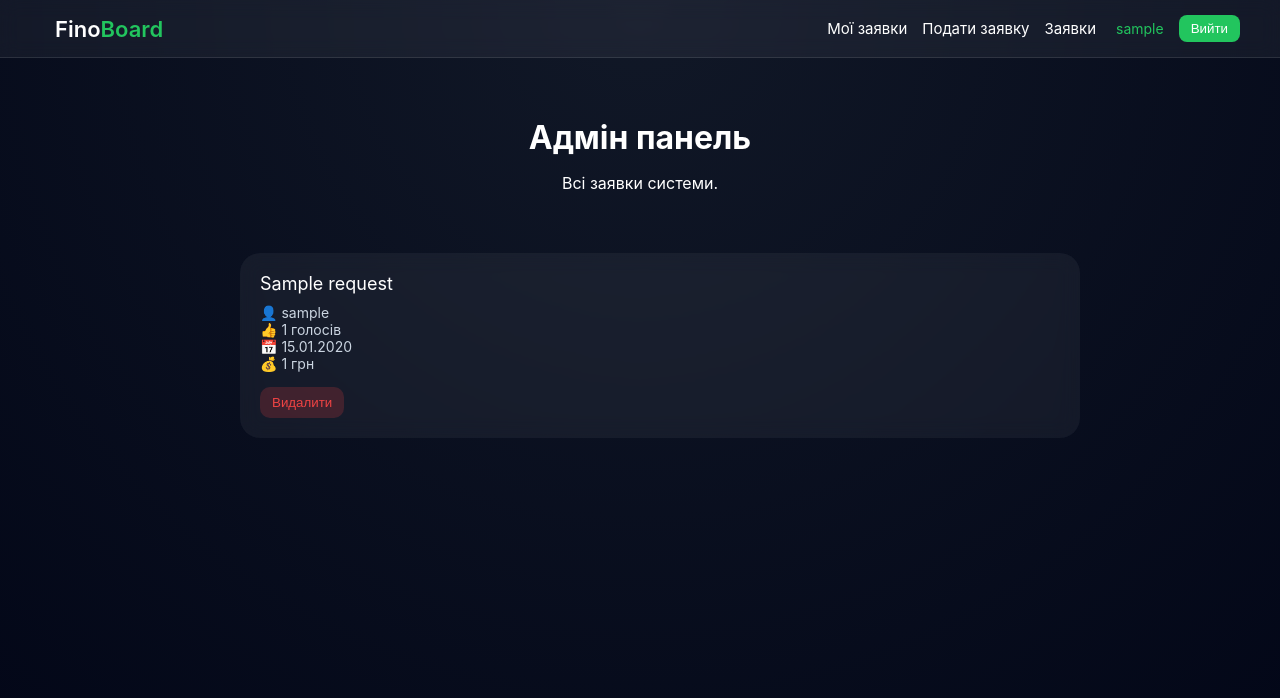
After one commit to Sofier2/finoboard, a Django app: page /admin-dashboard/ in a window 1280 px wide. The commit adds this page. Shown: the top 698 px of the page. Run offline with Django 5.2, Linux system fonts and the light colour scheme; a user stored in the database is signed in; tables that the repository leaves empty hold one stand-in row (values such as "Sample post").

Commit message:
Оновлено UI: заявки, фільтр, логотип, бюджет

```diff
--- /dev/null
+++ b/requests_app/templates/admin_dashboard.html
@@ -0,0 +1,150 @@
+{% extends 'base.html' %}
+
+{% block content %}
+
+<style>
+.page-header {
+    text-align: center;
+    margin: 40px 0;
+}
+
+.page-header h1 {
+    font-size: 32px;
+    margin-bottom: 10px;
+}
+
+.subtitle {
+    color: white;
+}
+
+.admin-grid {
+    display: flex;
+    flex-direction: column;   /* 🔴 СТОВПЧИК */
+    gap: 20px;
+    padding: 20px 0;
+    max-width: 800px;
+    margin: 0 auto; /* центрування */
+}
+
+/* CARD */
+.admin-card {
+    background: rgba(255,255,255,0.05);
+    padding: 20px;
+    border-radius: 20px;
+    backdrop-filter: blur(10px);
+    transition: 0.3s;
+    width: 100%;
+}
+
+.admin-card:hover {
+    transform: translateY(-5px);
+    box-shadow: 0 20px 40px rgba(0,0,0,0.4);
+}
+
+.title {
+    font-size: 18px;
+    color: white;
+    margin-bottom: 10px;
+}
+
+.stat {
+    font-size: 14px;
+    color: #cbd5e1;
+}
+
+.highlight {
+    color: #22c55e;
+}
+
+/* BUTTONS */
+.btn-group {
+    margin-top: 15px;
+    display: flex;
+    gap: 10px;
+}
+
+.btn {
+    padding: 8px 12px;
+    border-radius: 10px;
+    border: none;
+    cursor: pointer;
+    transition: 0.3s;
+}
+
+.btn-danger {
+    background: rgba(239,68,68,0.2);
+    color: #ef4444;
+}
+
+.btn-danger:hover {
+    background: #ef4444;
+    color: white;
+}
+
+.btn-success {
+    background: rgba(34,197,94,0.2);
+    color: #22c55e;
+}
+
+.btn-success:hover {
+    background: #22c55e;
+    color: white;
+}
+
+/* EMPTY */
+.empty {
+    text-align: center;
+    color: #22c55e;
+    margin-top: 40px;
+}
+</style>
+
+<div class="page-header">
+    <h1>Адмін панель</h1>
+    <p class="subtitle">Всі заявки системи.</p>
+</div>
+
+<div class="admin-grid">
+
+{% for req in requests %}
+
+    <div class="admin-card">
+
+        <div class="title">{{ req.title }}</div>
+
+        <div class="stat">
+            👤 {{ req.author.username }}
+        </div>
+
+        <div class="stat">
+            👍 {{ req.votes }} голосів
+        </div>
+
+        <div class="stat">
+            📅 {{ req.created_at|date:"d.m.Y" }}
+        </div>
+
+        {% if req.budget %}
+        <div class="stat">
+            💰 {{ req.budget }} грн
+        </div>
+        {% endif %}
+
+        <div class="btn-group">
+            <form method="post" action="{% url 'delete_request' req.id %}">
+                {% csrf_token %}
+                <button class="btn btn-danger">Видалити</button>
+            </form>
+        </div>
+
+    </div>
+
+{% empty %}
+
+    <p class="empty"><b>Немає заявок</b></p>
+
+{% endfor %}
+
+</div>
+
+{% endblock %}
--- a/requests_app/urls.py
+++ b/requests_app/urls.py
@@ -3,12 +3,19 @@ from . import views
 
 urlpatterns = [
     path('', views.home, name='home'),
+
     path('create/', views.create_request, name='create'),
-    path('requests/', views.list_requests, name='list'),  # ✅ було request_list
-    path('vote/<int:request_id>/', views.vote, name='vote'),  # ✅ було id
+    path('requests/', views.list_requests, name='list'),
+    path('vote/<int:request_id>/', views.vote, name='vote'),
+
     path('login/', views.login_view, name='login'),
     path('register/', views.register, name='register'),
     path('logout/', views.logout_view, name='logout'),
+
     path('my-requests/', views.my_requests, name='my_requests'),
     path('delete/<int:id>/', views.delete_request, name='delete_request'),
+
+    # 🔴 ДОДАЙ ОЦЕ
+    path('admin-dashboard/', views.admin_dashboard, name='admin_dashboard'),
+    path('supervisor-dashboard/', views.supervisor_dashboard, name='supervisor_dashboard'),
 ]
--- a/requests_app/views.py
+++ b/requests_app/views.py
@@ -1,9 +1,10 @@
 from django.shortcuts import render, redirect, get_object_or_404
-from django.contrib.auth import login, authenticate, logout
+from django.contrib.auth import login, logout
 from django.contrib.auth.models import User
 from django.contrib.auth.decorators import login_required
+from django.contrib.auth.forms import AuthenticationForm
 from .models import Request, Vote
-from django.contrib.auth.forms import AuthenticationForm
+
 
 # 🔹 ГОЛОВНА
 def home(request):
@@ -16,7 +17,7 @@ def create_request(request):
     if request.method == 'POST':
         title = request.POST.get('title')
         description = request.POST.get('description')
-        budget = request.POST.get('budget')  # optional
+        budget = request.POST.get('budget')
 
         if title and description:
             Request.objects.create(
@@ -32,7 +33,7 @@ def create_request(request):
     return render(request, 'create_request.html')
 
 
-# 🔹 СПИСОК ВСІХ ЗАЯВОК
+# 🔹 СПИСОК ЗАЯВОК
 def list_requests(request):
     sort = request.GET.get('sort')
 
@@ -66,22 +67,19 @@ def vote(request, request_id):
 # 🔹 МОЇ ЗАЯВКИ
 @login_required
 def my_requests(request):
-    requests = Request.objects.filter(
-        author=request.user
-    ).order_by('-id')
+    requests = Request.objects.filter(author=request.user).order_by('-id')
 
     return render(request, 'my_requests.html', {
         'requests': requests
     })
 
 
-# 🔹 ВИДАЛЕННЯ ЗАЯВКИ
+# 🔹 ВИДАЛЕННЯ
 @login_required
 def delete_request(request, id):
     req = get_object_or_404(Request, id=id)
 
-    # 🔒 тільки автор може видалити
-    if req.author == request.user:
+    if req.author == request.user or request.user.is_superuser:
         req.delete()
 
     return redirect('my_requests')
@@ -104,8 +102,8 @@ def register(request):
 
     return render(request, 'register.html')
 
+
 # 🔹 ЛОГІН
-
 def login_view(request):
     form = AuthenticationForm(request, data=request.POST or None)
 
@@ -113,12 +111,15 @@ def login_view(request):
         if form.is_valid():
             user = form.get_user()
             login(request, user)
-            return redirect('home')
 
-    return render(request, 'login.html', {
-        'form': form
-    })
+            if user.is_superuser:
+                return redirect('admin_dashboard')
+            elif user.is_staff:
+                return redirect('supervisor_dashboard')
+            else:
+                return redirect('home')
 
+    return render(request, 'login.html', {'form': form})
 
 
 # 🔹 ЛОГАУТ
@@ -126,3 +127,30 @@ def login_view(request):
 def logout_view(request):
     logout(request)
     return redirect('home')
+
+
+# 🔴 АДМІН ПАНЕЛЬ (ГОЛОВНЕ ВИПРАВЛЕННЯ)
+@login_required
+def admin_dashboard(request):
+    if not user_is_admin(request.user):
+        return redirect('home')
+
+    requests = Request.objects.all().order_by('-id')
+
+    return render(request, 'admin_dashboard.html', {
+        'requests': requests
+    })
+
+
+# 🟡 СУПЕРВАЙЗЕР
+@login_required
+def supervisor_dashboard(request):
+    if not request.user.is_staff:
+        return redirect('home')
+
+    return render(request, 'supervisor.html')
+
+
+# 🔐 перевірка адміна
+def user_is_admin(user):
+    return user.is_superuser
```
Also changed, not shown: requests_app/templates/login.html (+9 -19 lines).
